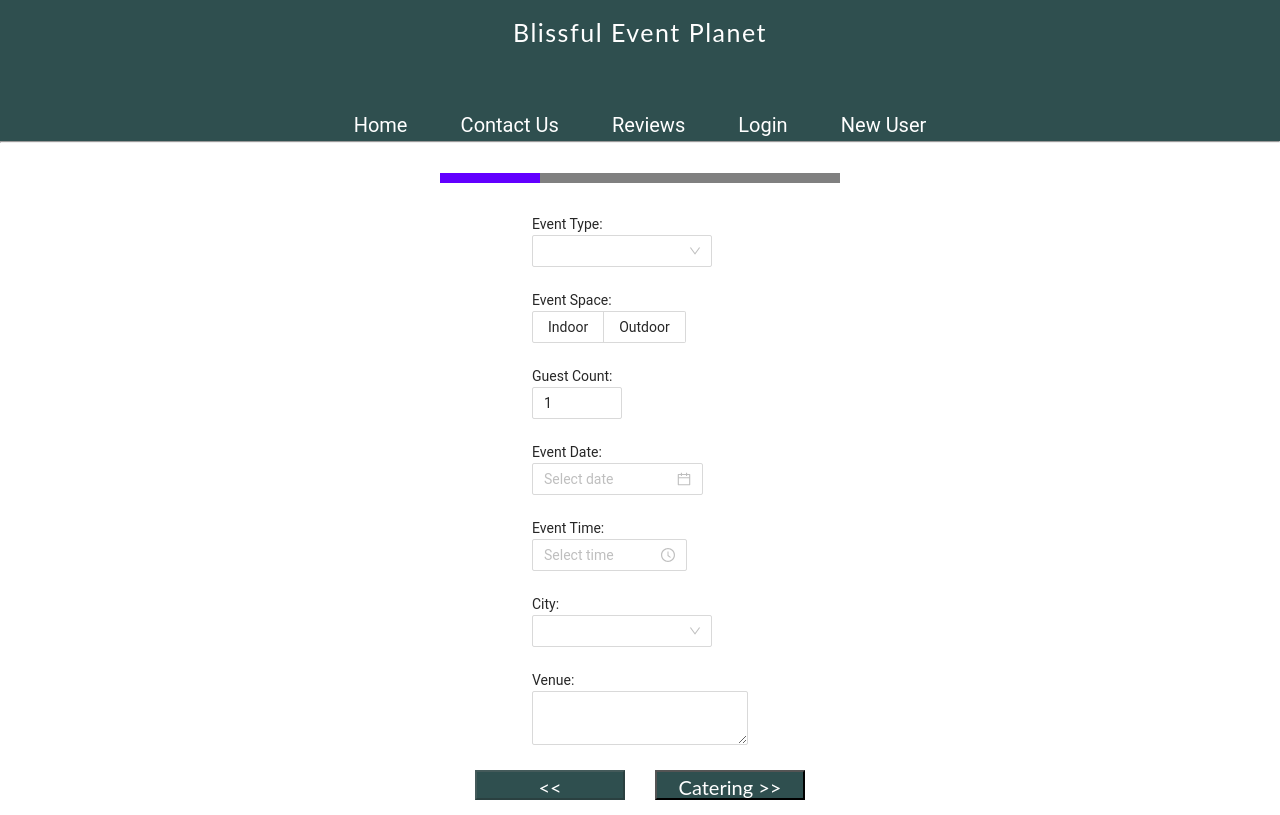
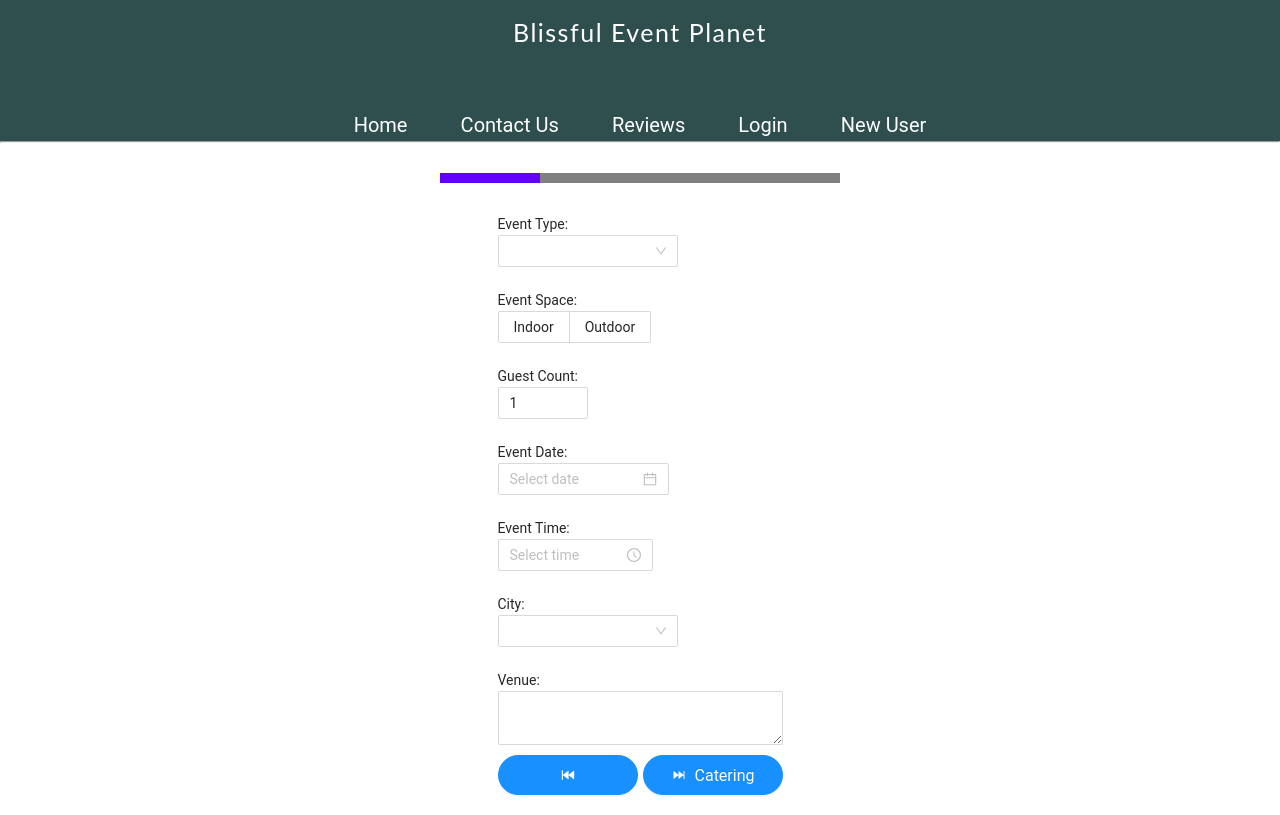
Before and after one commit to PrathimaGopal/CMPE280Project, a React (Create React App) app in the folder cmpe280-eventplanner/frontend/: page /event in a window 1280 px wide. Built offline with nearby package versions, Linux system fonts and the light colour scheme.

Commit message:
fix button styles

```diff
--- a/cmpe280-eventplanner/frontend/package.json
+++ b/cmpe280-eventplanner/frontend/package.json
@@ -3,6 +3,7 @@
   "version": "0.1.0",
   "private": true,
   "dependencies": {
+    "@ant-design/icons": "^4.7.0",
     "@testing-library/jest-dom": "^5.16.3",
     "@testing-library/react": "^12.1.4",
     "@testing-library/user-event": "^13.5.0",
--- a/cmpe280-eventplanner/frontend/src/components/event/Events.jsx
+++ b/cmpe280-eventplanner/frontend/src/components/event/Events.jsx
@@ -4,6 +4,9 @@ import Catering from "../catering/Catering";
 import EventInput from "./EventInput";
 import Decoration from "../decoration/Decoration";
 import Addons from "../addons/Addons";
+import "antd/dist/antd.min.css";
+import { Button } from "antd";
+import { FastForwardFilled, FastBackwardFilled } from "@ant-design/icons";
 
 export default function Events() {
   const [page, setPage] = useState(0);
@@ -29,13 +32,7 @@ export default function Events() {
     "Addons",
     "Cart",
   ];
-  const NavTitles = [
-    "Event Details",
-    "Catering",
-    "Decoration",
-    "Addons",
-    "Submit",
-  ];
+  const NavTitles = ["Events", "Catering", "Decoration", "Addons", "Submit"];
 
   const PageDisplay = () => {
     if (page === 0) {
@@ -68,17 +65,25 @@ export default function Events() {
       <div className="form-Container">
         <div className="body">{PageDisplay()}</div>
         <div className="footer">
-          <button
-            className="eventSubmit"
-            disabled={page === 0}
+          <Button
+            type="primary"
+            shape="round"
+            style={{ width: "140px" }}
+            icon={<FastBackwardFilled />}
+            size="large"
             onClick={() => {
               setPage((currPage) => currPage - 1);
             }}
           >
-            &lt;&lt; {NavTitles[page - 1]}
-          </button>
-          <button
-            className="eventSubmit"
+            {NavTitles[page - 1]}
+          </Button>
+          <span style={{ width: "5px" }} />
+          <Button
+            type="primary"
+            shape="round"
+            style={{ width: "140px" }}
+            icon={<FastForwardFilled />}
+            size="large"
             onClick={() => {
               if (page === FormTitles.length - 1) {
                 alert("FORM SUBMITTED");
@@ -88,8 +93,8 @@ export default function Events() {
               }
             }}
           >
-            {NavTitles[page + 1]} &gt;&gt;
-          </button>
+            {NavTitles[page + 1]}
+          </Button>
         </div>
       </div>
     </div>
--- a/cmpe280-eventplanner/frontend/src/components/event/event.css
+++ b/cmpe280-eventplanner/frontend/src/components/event/event.css
@@ -14,7 +14,7 @@ body {
 
 .formContainer {
   margin: auto;
-  width: 60%;
+  width: 100%;
 }
 
 .formInput {
```
Also changed, not shown: 1 other file (tests, documents, lock files or other folders).
